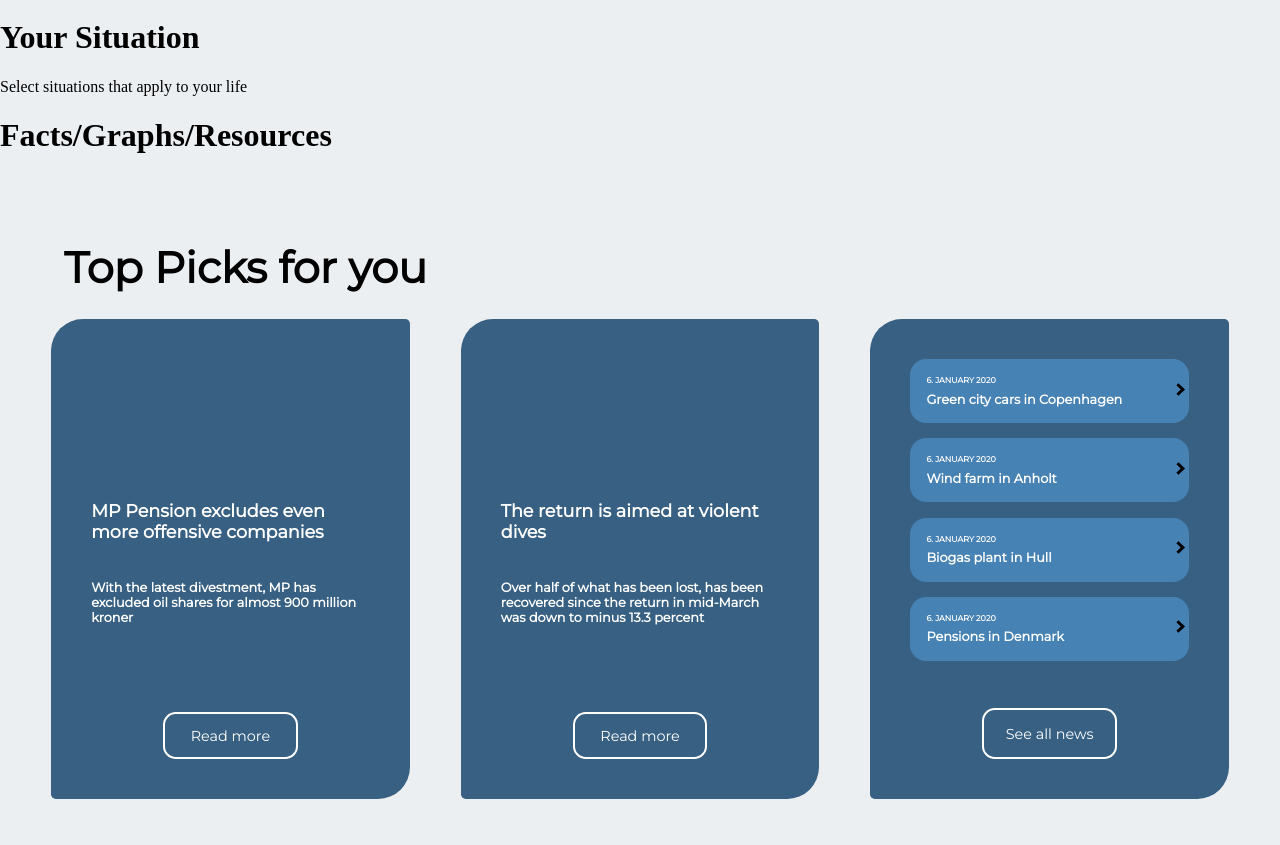
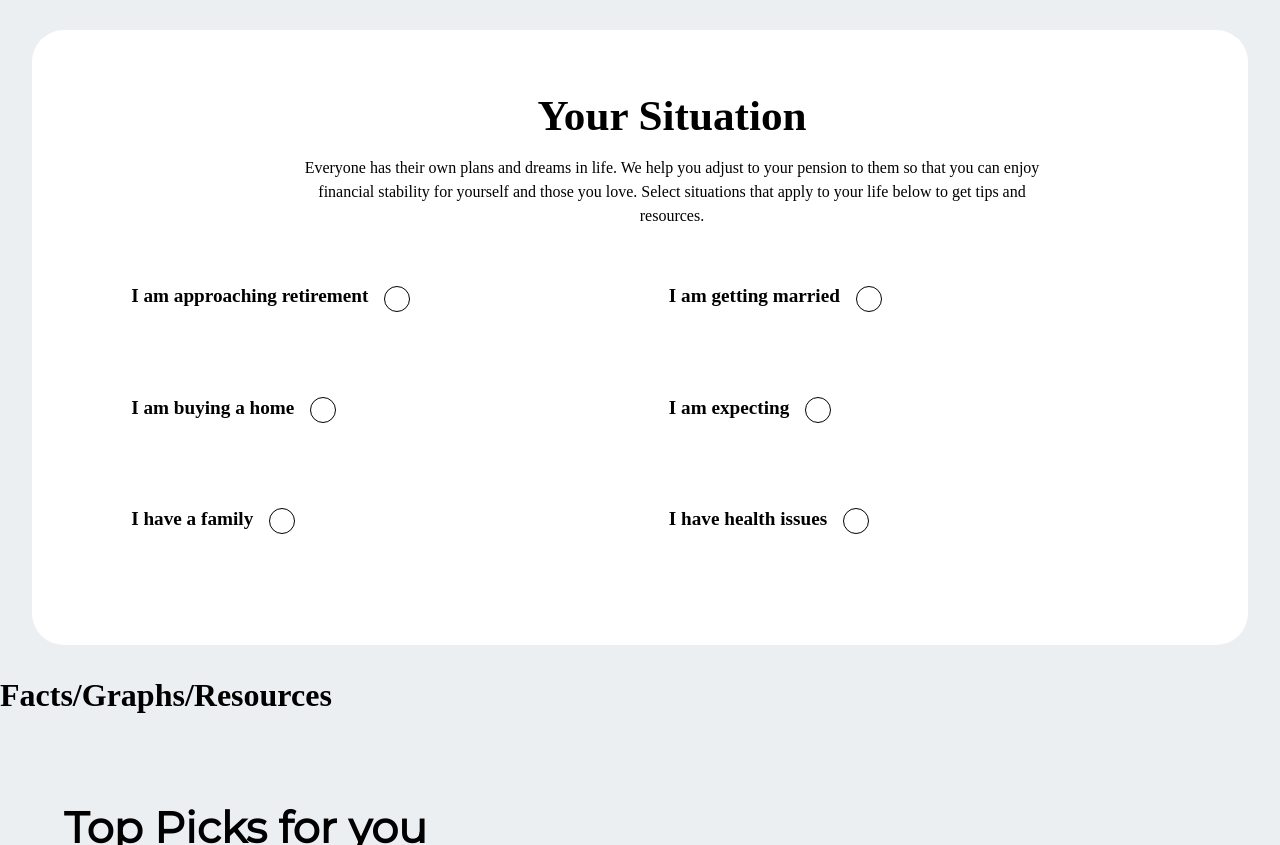
Before and after one commit to evamte/pension, a plain HTML site: page index.html in a window 1280 px wide. Shown: the part 922-1767 px from the top of the page. Drawn offline with Linux system fonts and the light colour scheme.

Commit message:
design for 'your situation' (1st draft)

```diff
--- a/css/style.css
+++ b/css/style.css
@@ -175,6 +175,121 @@
     font-family: 'Montserrat', sans-serif;
     padding: 0.5em;
     z-index: -1;
+}
+
+/* YOUR SITUATION */
+
+#situation {
+    background-color: white;
+    padding: 2em;
+    margin: 2em;
+    border-radius: 2em;
+}
+
+#situation h1 {
+    font-family: var(--font-2);
+    font-size: 2.7em;
+    margin-left: 5vw;
+    margin-bottom: 0em;
+    color: var(--colour-2);
+    text-align: center;
+}
+
+#situation p {
+    font-family: var(--font-2);
+    font-size: 1em;
+    margin-left: 5vw;
+    margin-bottom: 0em;
+    color: var(--colour-2);
+    text-align: center;
+    padding-left: 10em;
+    padding-right: 10em;
+    line-height: 1.5em;
+}
+
+#list_situations {
+    display: grid;
+    grid-template-columns: repeat(auto-fit, minmax(340px, 1fr));
+    grid-gap: 2vw;
+    margin: 2vw;
+    padding: 2vw;
+    margin-top: 0em;
+}
+
+#retirement {
+    border-color: var(--colour-2);
+    padding: 1em;
+    display: flex;
+}
+
+#retirement h2 {
+    font-family: var(--font-2);
+    font-size: 1.2em;
+}
+
+#married {
+    border-color: var(--colour-2);
+    padding: 1em;
+    display: flex;
+}
+
+#married h2 {
+    font-family: var(--font-2);
+    font-size: 1.2em;
+}
+
+#home {
+    border-color: var(--colour-2);
+    padding: 1em;
+    display: flex;
+}
+
+#home h2 {
+    font-family: var(--font-2);
+    font-size: 1.2em;
+}
+
+#expecting {
+    border-color: var(--colour-2);
+    padding: 1em;
+    display: flex;
+}
+
+#expecting h2 {
+    font-family: var(--font-2);
+    font-size: 1.2em;
+}
+
+#family {
+    border-color: var(--colour-2);
+    padding: 1em;
+    display: flex;
+}
+
+#family h2 {
+    font-family: var(--font-2);
+    font-size: 1.2em;
+}
+
+#health {
+    border-color: var(--colour-2);
+    padding: 1em;
+    display: flex;
+}
+
+#health h2 {
+    font-family: var(--font-2);
+    font-size: 1.2em;
+}
+
+.tick {
+    border: 1px solid;
+    border-color: var(--colour-2);
+    width: 1.5em;
+    height: 1.5em;
+    border-radius: 50%;
+    margin-left: 1em;
+    margin-top: 1em;
 }
 
 /* TOP PICKS */
@@ -551,7 +666,6 @@
         margin: 0;
     }
 
-
 }
 
 @media only screen and (max-width: 500px) {
@@ -610,6 +724,11 @@
         text-align: left;
     }
 
+    #situation p {
+        padding-left: 0em;
+        padding-right: 0em;
+    }
+
     footer {
         padding: 1em;
     }
--- a/index.html
+++ b/index.html
@@ -51,7 +51,34 @@
 
     <div id="situation">
         <h1>Your Situation</h1>
-        <p>Select situations that apply to your life</p>
+        <p>Everyone has their own plans and dreams in life. We help you adjust to your pension to them so that you can enjoy financial stability for yourself and those you love. Select situations that apply to your life below to get tips and resources.</p>
+        <div id="list_situations">
+            <div id="retirement">
+                <h2>I am approaching retirement</h2>
+                <div class="tick"></div>
+            </div>
+            <div id="married">
+                <h2>I am getting married</h2>
+                <div class="tick"></div>
+            </div>
+            <div id="home">
+                <h2>I am buying a home</h2>
+                <div class="tick"></div>
+            </div>
+            <div id="expecting">
+                <h2>I am expecting</h2>
+                <div class="tick"></div>
+            </div>
+            <div id="family">
+                <h2>I have a family</h2>
+                <div class="tick"></div>
+            </div>
+            <div id="health">
+                <h2>I have health issues</h2>
+                <div class="tick"></div>
+            </div>
+        </div>
+
     </div>
 
     <div id="facts">
```
